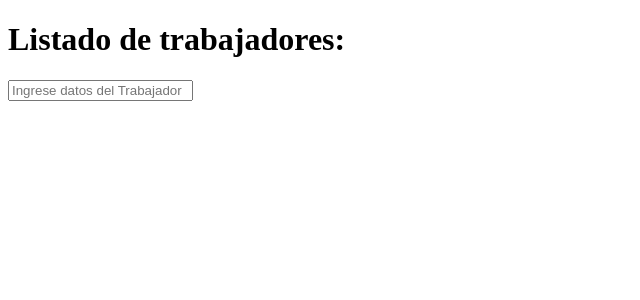
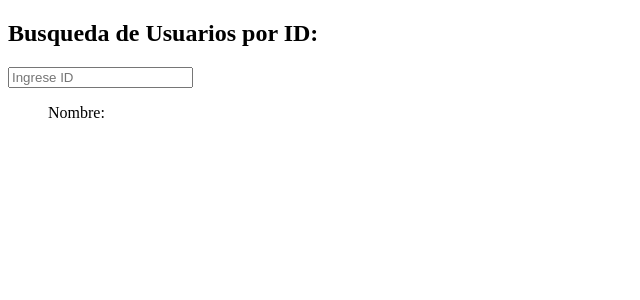
Before and after one commit to RFerreiraN/PracticasReact, a React (Vite) app: page / in a window 1280 px wide. Shown: the top 300 px of the page, without its empty margins (0-640 px from the left). Built offline with nearby package versions, Linux system fonts and the light colour scheme.

Commit message:
mejoras a practica

```diff
--- a/src/Components/PracticaUsers.jsx
+++ b/src/Components/PracticaUsers.jsx
@@ -26,8 +26,6 @@ export const PracticaUsers = () => {
           visto : true
         }
 
-        console.log(nuevoEmpleado)
-
         setEmpleadosDB([...empleadosDB, nuevoEmpleado])
         setEmpleado('')
     }
--- /dev/null
+++ b/src/Practicas/UsersPorId.jsx/UsersPorID.jsx
@@ -0,0 +1,43 @@
+import {useState} from 'react';
+
+export const UsersPorID = () => {
+
+  const [userId, setUserId] = useState('');
+  const [usersObject, setUsersObject] = useState({})
+
+  const fetchUsers = async () => {
+    try {
+        const response = await fetch(`https://jsonplaceholder.typicode.com/users/${userId}`);
+        const data = await response.json()
+        console.log(data)
+        setUsersObject(data)
+    } catch (error) {
+        console.error( error )
+    }
+  }
+
+  const userInputValue = (e) => {
+      setUserId(e.target.value)
+  }
+
+  const buscarPorID = (e) => {
+    e.preventDefault()
+    if( userId.length == 0 || isNaN(parseFloat(userId)) || userId > 10 || userId < 1 ) return
+    fetchUsers()
+    setUserId('')
+  }
+
+  return (
+    <form onSubmit={ buscarPorID }>
+      <h2>Busqueda de Usuarios por ID:</h2>
+      <input type='text'
+             placeholder='Ingrese ID'
+             value={userId}
+             onChange={ userInputValue }
+      />
+      <ul>
+        <li>Nombre: { usersObject.name}</li>
+      </ul>
+    </form>
+  )
+}
--- a/src/main.jsx
+++ b/src/main.jsx
@@ -7,9 +7,10 @@ import { UsuarioIndividual } from './Components/UsuarioIndividual.jsx'
 import { UserPorInput } from './Components/UserPorInput.jsx'
 import { UserPorId } from './Components/UserPorId.jsx'
 import { PracticaUsers } from './Components/PracticaUsers.jsx'
+import { UsersPorID } from './Practicas/UsersPorId.jsx/UsersPorID.jsx'
 
 createRoot(document.getElementById('root')).render(
   <StrictMode>
-    <PracticaUsers/>
+    <UsersPorID/>
   </StrictMode>,
 )
```
